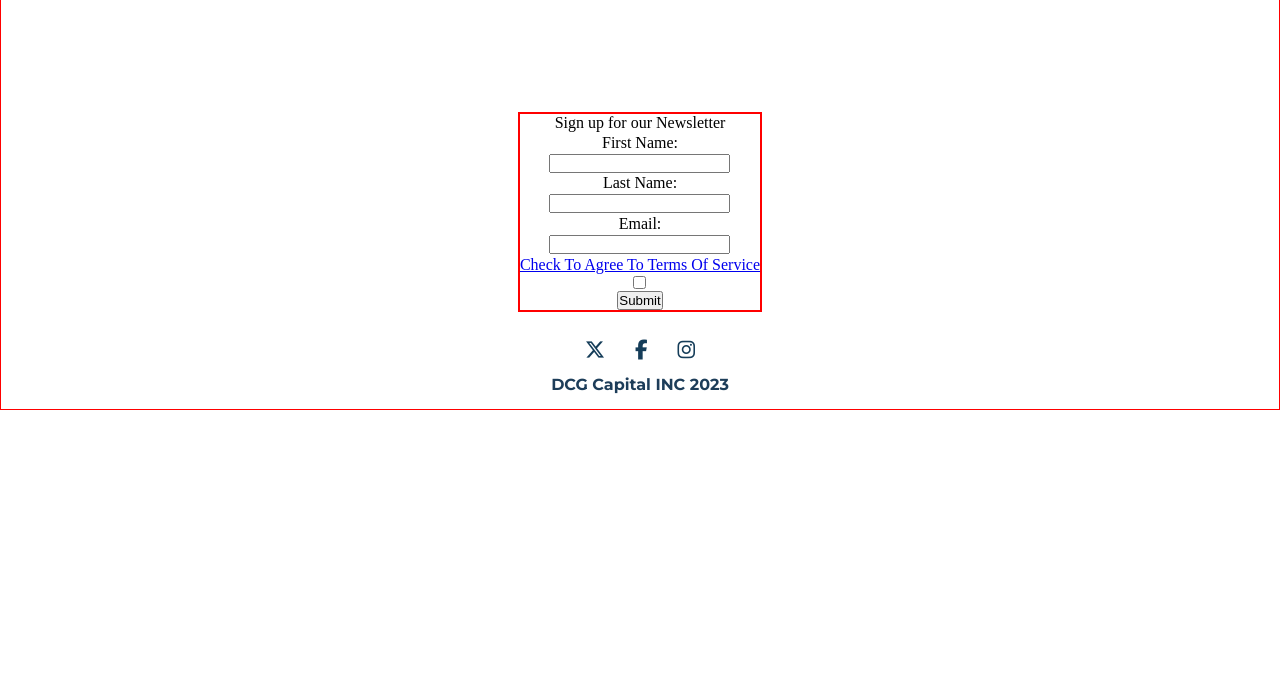
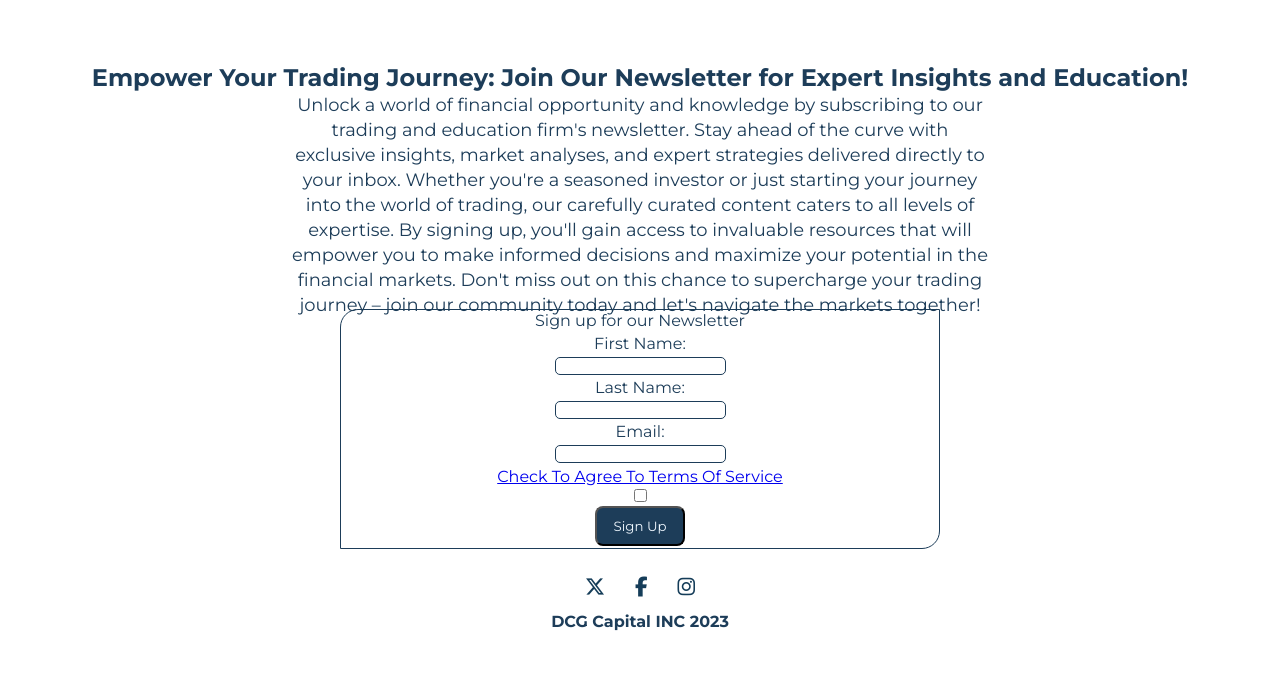
Before and after one commit to iam50cal/DCGCapital, a plain HTML site: page info.html in a window 1280 px wide. Shown: the part 117-800 px from the top of the page. Drawn offline with Linux system fonts and the light colour scheme.

Commit message:
updated newletter(info.html)page

```diff
--- a/css/styles.css
+++ b/css/styles.css
@@ -4,11 +4,11 @@
     padding: 0;
 }
 
-body {
+/* body {
     display: flex;
     flex-direction: column;
     border: 1px solid red;
-}
+} */
 header {
     display: flex;
     justify-content: space-between;
@@ -119,6 +119,8 @@ footer {
     justify-content: center;
     padding: 15px;
     flex-shrink: 0;
+    position: sticky;
+    bottom: 0;
     /* border: 1px solid red; */
 
 }
@@ -137,20 +139,61 @@ span {
 
 
 /* *** info.html / Newsletter form page ***  */
+
+/* ** newsleter page ** */
+.newletterHeader {
+    display:  flex;
+    flex-direction: column;
+    align-items: center;
+    justify-content: space-around;
+    margin: 60px auto auto auto;
+    padding: 20px;
+    text-align: center;
+    /* border: 1px solid red; */
+    height: 30vh;
+   }
+
 .newsletterContainer {
-    margin: 10% auto auto auto;
-    border: 1px solid red;
-    height: 25vh;
-    max-width: 800px;
+    margin: 2% auto auto auto;
+    /* border: 5px solid pink; */
+    height: 30vh;
+    max-width: 600px;
 }
 form {
     height: 100%;
+    /* border: 1px solid yellow; */
+}
+fieldset {
+    border: 1px solid #1D3D59;
+    border-top-left-radius: 18px;
+    border-bottom-right-radius: 18px;
 }
 #newsletter {
     display: flex;
     flex-direction: column;
-    border: 1px solid red;
+    /* border: 1px solid red; */
     align-items: center;
     height: 100%;
-    justify-content: space-between;
+    justify-content: space-around;
 }
+
+
+
+.formFont {
+    font-family: 'Montserrat', sans-serif;
+    color: #1D3D59;
+}
+.formFont input{
+    border-radius: 5px;
+    border: 1px solid #1D3D59;
+}
+
+
+.signUpButton {
+    font-family: 'Montserrat', sans-serif;
+    background-color: #1D3D59;
+    color: aliceblue;
+    width: 90px;
+    height: 40px;
+    border-radius: 8px
+};
--- a/info.html
+++ b/info.html
@@ -26,19 +26,25 @@
             </ul>
         </nav>
     </header>
+    <section class="newletterHeader">
+        <h2>Empower Your Trading Journey: Join Our Newsletter for Expert Insights and Education!</h2>
+        <p>Unlock a world of financial opportunity and knowledge by subscribing to our trading and education firm's newsletter. Stay ahead of the curve with exclusive insights, market analyses, and expert strategies delivered directly to your inbox. Whether you're a seasoned investor or just starting your journey into the world of trading, our carefully curated content caters to all levels of expertise. By signing up, you'll gain access to invaluable resources that will empower you to make informed decisions and maximize your potential in the financial markets. Don't miss out on this chance to supercharge your trading journey – join our community today and let's navigate the markets together!</p>
 
+
+
+    </section>
     <section class="newsletterContainer">
         <form action="post" >
-            <fieldset id="newsletter">Sign up for our Newsletter
-                <label for="firstname">First Name:</label>
-                <input type="text">
-                <label for="lastname">Last Name:</label>
-                <input type="text">
-                <label for="email">Email:</label>
-                <input type="email">
-                <label for="terms"><a href="#">Check To Agree To Terms Of Service</a></label>
+            <fieldset id="newsletter" class="formFont">Sign up for our Newsletter
+                <label for="firstname" class="formFont">First Name:</label>
+                <input type="text" class="formFont">
+                <label for="lastname" class="formFont">Last Name:</label>
+                <input type="text" class="formFont">
+                <label for="email" class="formFont">Email:</label>
+                <input type="email" class="formFont">
+                <label for="terms" class="formFont"><a href="#">Check To Agree To Terms Of Service</a></label>
                 <input type="checkbox">
-                <button type="submit">Submit</button>
+                <button type="submit" class="signUpButton">Sign Up</button>
             </fieldset>
 
         </form>
```
Also changed, not shown: index.html (+1 -1 lines).
